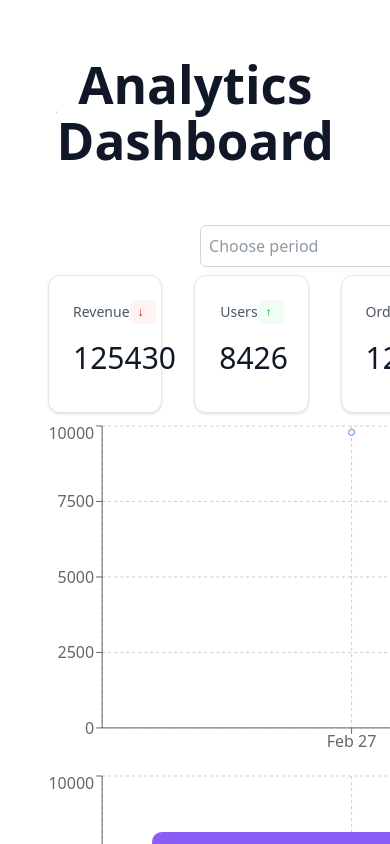
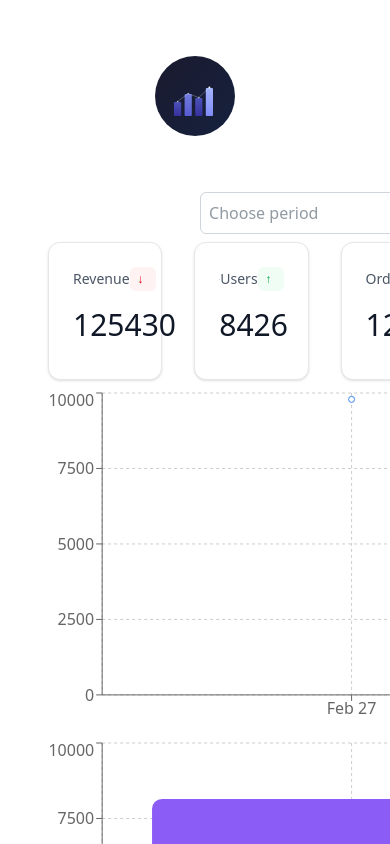
Before and after one commit to egor-kharlamov/analytics-dashboard, a React (Vite) app: page / in a window 390 px wide. Shown: the top 844 px of the page. Built offline with nearby package versions, Linux system fonts and the light colour scheme.

Commit message:
fix: add responsive-design for header

```diff
--- a/src/components/layout/Header.tsx
+++ b/src/components/layout/Header.tsx
@@ -5,16 +5,16 @@ export const Header = () => {
     const updateDate = `${new Date().toLocaleDateString("en-US", {month: 'short', day: "numeric"})} ${new Date().toLocaleTimeString()}`
     return (
         <header className="bg-white">
-            <nav aria-label="Global" className="mx-auto flex max-w-7xl items-center justify-between p-6 lg:px-8">
+            <nav aria-label="Global" className="mx-auto flex max-w-7xl items-center justify-center lg:justify-between p-6 lg:px-8">
                 <div className="flex lg:flex-1 items-center">
                     <a href="#" className="-m-1.5 p-1.5">
                         <img
                             alt=""
                             src={Logo}
-                            className="h-12 w-auto"
+                            className="h-20 w-auto"
                         />
                     </a>
-                    <h1 className="text-lg font-bold text-gray-900">Analytics Dashboard</h1>
+                    <h1 className="ml-2 font-bold text-gray-900 hidden md:block">Analytics Dashboard</h1>
                 </div>
 
                 <div className="hidden lg:flex-col lg:flex lg:flex-1 lg:justify-end">
```
